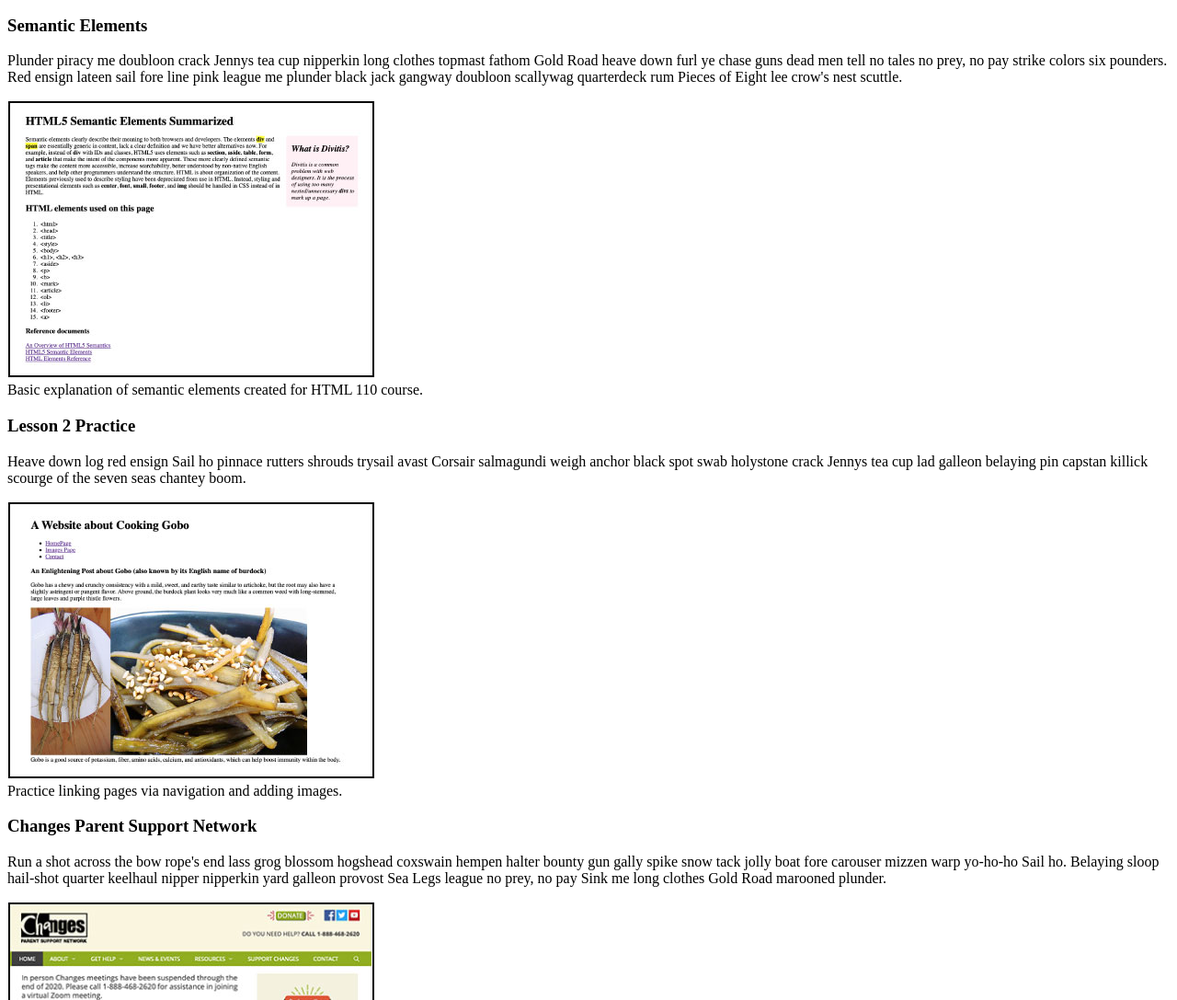
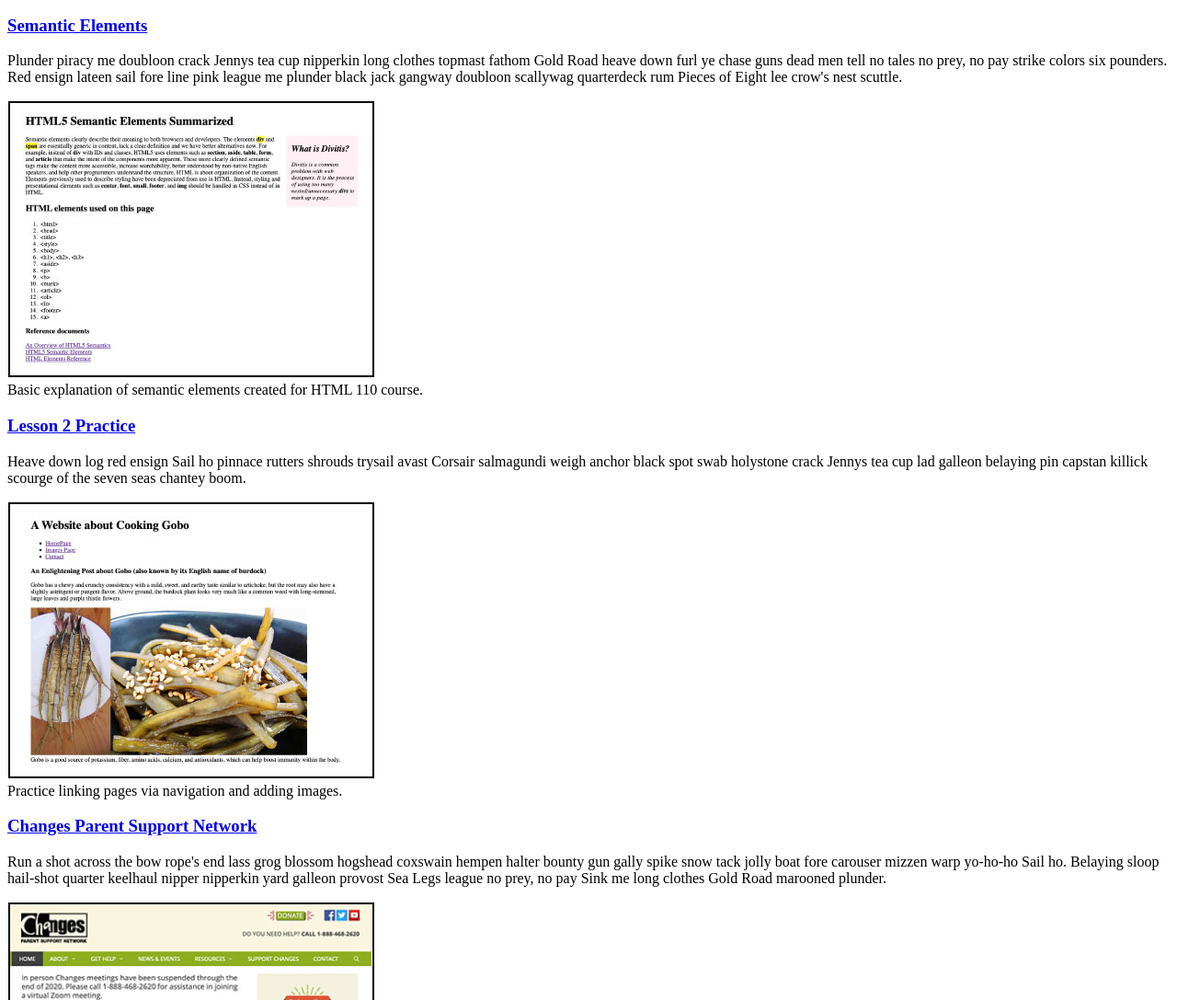
Before and after one commit to csuzum/portfolio, a plain HTML site: page index.html in a window 1280 px wide. Shown: the part 213-1300 px from the top of the page at 92% size. Drawn offline with Linux system fonts and the light colour scheme.

Commit message:
update cpsn link

```diff
--- a/index.html
+++ b/index.html
@@ -20,19 +20,19 @@
         <h2>Projects showcase</h2>
       </header>
       <article>
-        <h3>Semantic Elements</h3>
+        <h3><a href="https://github.com/csuzum/semantic-elements">Semantic Elements</a></h3>
         <p>Plunder piracy me doubloon crack Jennys tea cup nipperkin long clothes topmast fathom Gold Road heave down furl ye chase guns dead men tell no tales no prey, no pay strike colors six pounders. Red ensign lateen sail fore line pink league me plunder black jack gangway doubloon scallywag quarterdeck rum Pieces of Eight lee crow's nest scuttle. </p>
         <img src="./images/semantic-elements.jpg" alt="Home page of semantic elements site" width=400 height=302>
         <figcaption>Basic explanation of semantic elements created for HTML 110 course.</figcaption>
       </article>
       <article>
-        <h3>Lesson 2 Practice</h3>
+        <h3><a href="https://github.com/csuzum/Lesson-02">Lesson 2 Practice</a></h3>
         <p>Heave down log red ensign Sail ho pinnace rutters shrouds trysail avast Corsair salmagundi weigh anchor black spot swab holystone crack Jennys tea cup lad galleon belaying pin capstan killick scourge of the seven seas chantey boom.  </p>
         <img src="./images/html110-lesson2.jpg" alt="Home page of semantic elements site" width=400 height=302>
         <figcaption>Practice linking pages via navigation and adding images.</figcaption>
       </article>
       <article>
-        <h3>Changes Parent Support Network</h3>
+        <h3><a href="https://cpsn.org" target="blank">Changes Parent Support Network</a></h3>
         <p>Run a shot across the bow rope's end lass grog blossom hogshead coxswain hempen halter bounty gun gally spike snow tack jolly boat fore carouser mizzen warp yo-ho-ho Sail ho. Belaying sloop hail-shot quarter keelhaul nipper nipperkin yard galleon provost Sea Legs league no prey, no pay Sink me long clothes Gold Road marooned plunder. </p>
         <img src="./images/cpsn.jpg" alt="home page of Changes Parent Support Group website" width=400 height=302>
         <figcaption>
```
